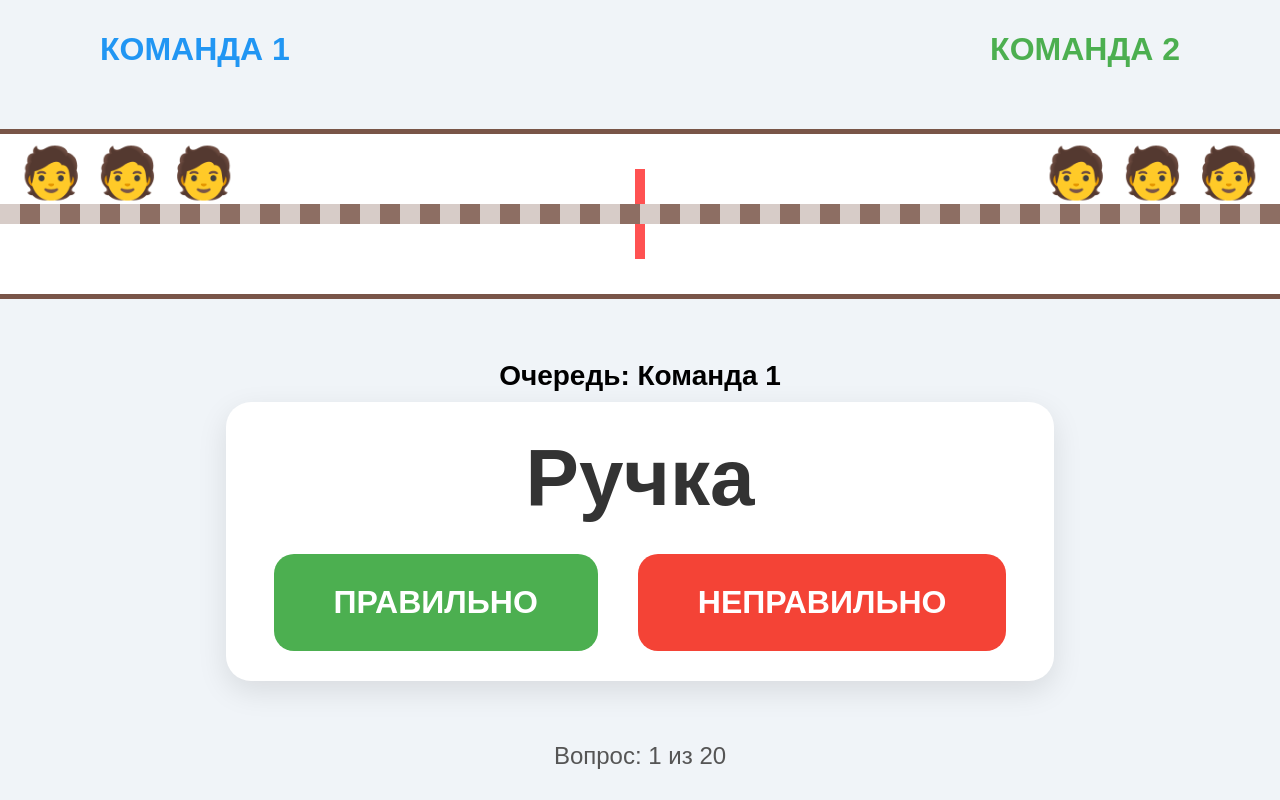
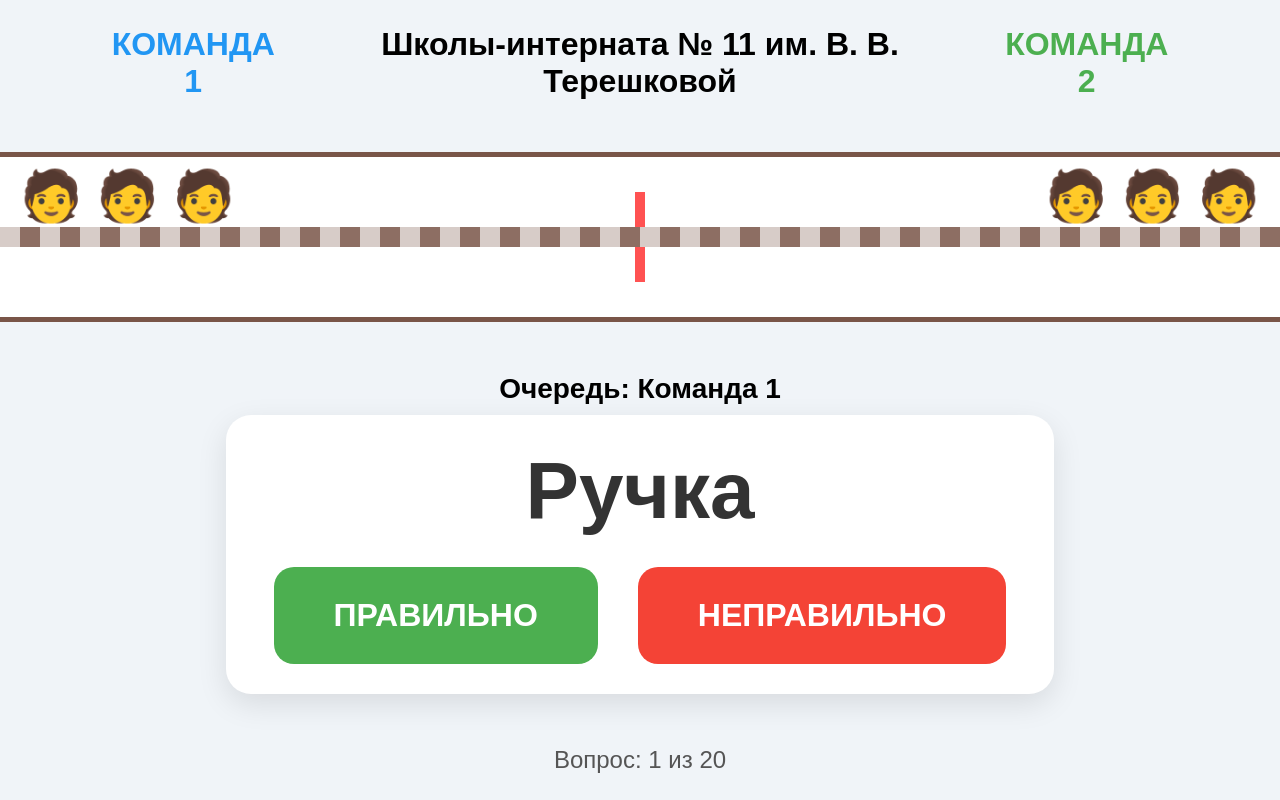
Before and after one commit to clc04190-droid/Bekzada, a plain HTML site: page index.html in a window 1280 px wide. Shown: the top 800 px of the page. Drawn offline with Linux system fonts and the light colour scheme.

Commit message:
Update index.html

```diff
--- a/index.html
+++ b/index.html
@@ -197,6 +197,8 @@ animation:fall 3s linear infinite;
 
 <div class="teams">
 <div class="team-1">КОМАНДА 1</div>
+    Школы-интерната № 11
+    им. В. В. Терешковой
 <div class="team-2">КОМАНДА 2</div>
 </div>
 
```
